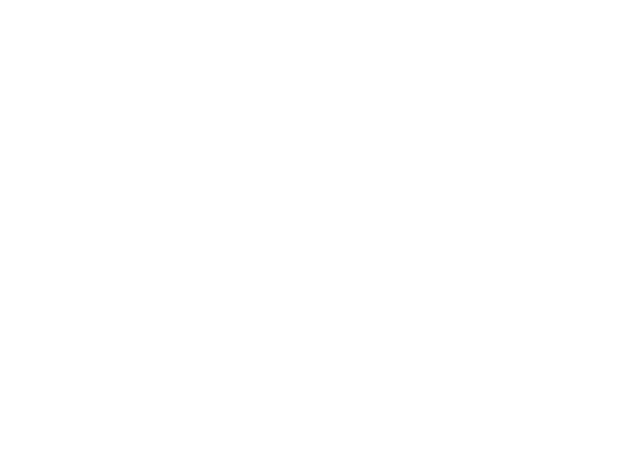
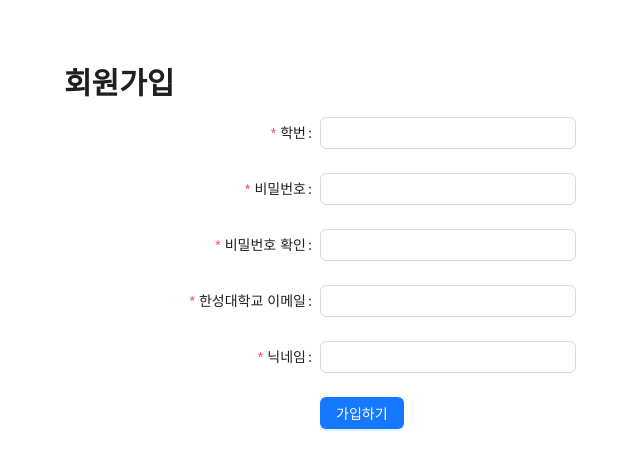
Before and after one commit to srp0114/ProjectMate, a React (Create React App) app in the folder client/projectmate/: page /register in a window 1280 px wide. Before the commit this address had no page. Shown: the top 470 px of the page, without its empty margins (192-832 px from the left). Built offline with nearby package versions, Linux system fonts and the light colour scheme.

Commit message:
회원가입 페이징

```diff
--- a/client/projectmate/src/App.js
+++ b/client/projectmate/src/App.js
@@ -1,12 +1,13 @@
-import './App.css';
-import './style.css'
+import React from 'react';
 import { BrowserRouter as Router, Routes, Route } from "react-router-dom";
 import Header from './components/Header'
 import Home from './components/Home'
 import Banner from './components/Banner'
 import LoginHeader from './components/LoginHeader'
 import Details from "./components/pages/Details"
-import React from 'react';
+import Register from "./components/pages/Register"
+import './App.css';
+import './style.css'
 
 function App() {
   return(
@@ -14,6 +15,7 @@ function App() {
       <Routes>
         <Route path="/" element={<Home/>}/>
         <Route path="/post/:id" element={<Details/>}/>
+        <Route path="/register" element={<Register/>}/>
       </Routes>
     </Router>
   )
--- a/client/projectmate/src/components/Header.js
+++ b/client/projectmate/src/components/Header.js
@@ -1,4 +1,5 @@
 import React, { useState } from 'react';
+import { Link } from 'react-router-dom'
 import '../style.css';
 import Modal from 'react-modal'
 import axios from 'axios';
@@ -54,7 +55,7 @@ const Header=(props)=>{
                             <p className='login-input-components'><span className='login-input-text'>비밀번호</span><input type='password' className='login-input' onChange={pwHandler}/></p>
                         </div>
                         <p><button className='login-modal-btn' onClick={submit}><span className='login-btn-text'>로그인</span></button></p>
-                        <p>아이디가 없으신가요? <a href='../components/'>회원가입</a></p>
+                        <p>아이디가 없으신가요? <Link to="/register">회원가입</Link></p>
                         <p><button className='login-etc-btn'>ID 찾기</button><a className='etc-outline'/><button className='login-etc-btn'>비밀번호 찾기</button></p>
                     </div>
                 </Modal>
--- a/client/projectmate/src/components/pages/Register.js
+++ b/client/projectmate/src/components/pages/Register.js
@@ -1,6 +1,6 @@
 import {React, useState} from 'react';
 import { Typography, Button, Checkbox, Form, Input } from 'antd';
-import "./components/css/Details.css"
+import "../css/Details.css"
 import axios from 'axios';
 
 const { Title, Text } = Typography;
```
